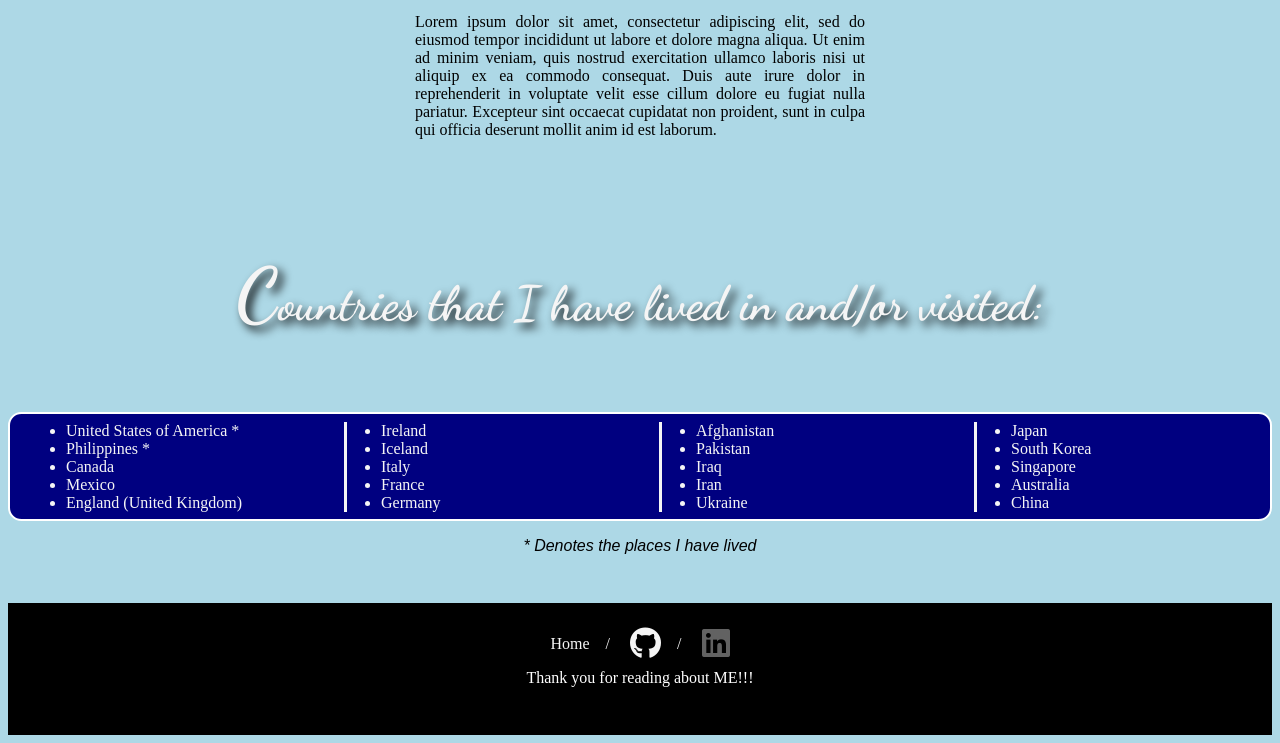
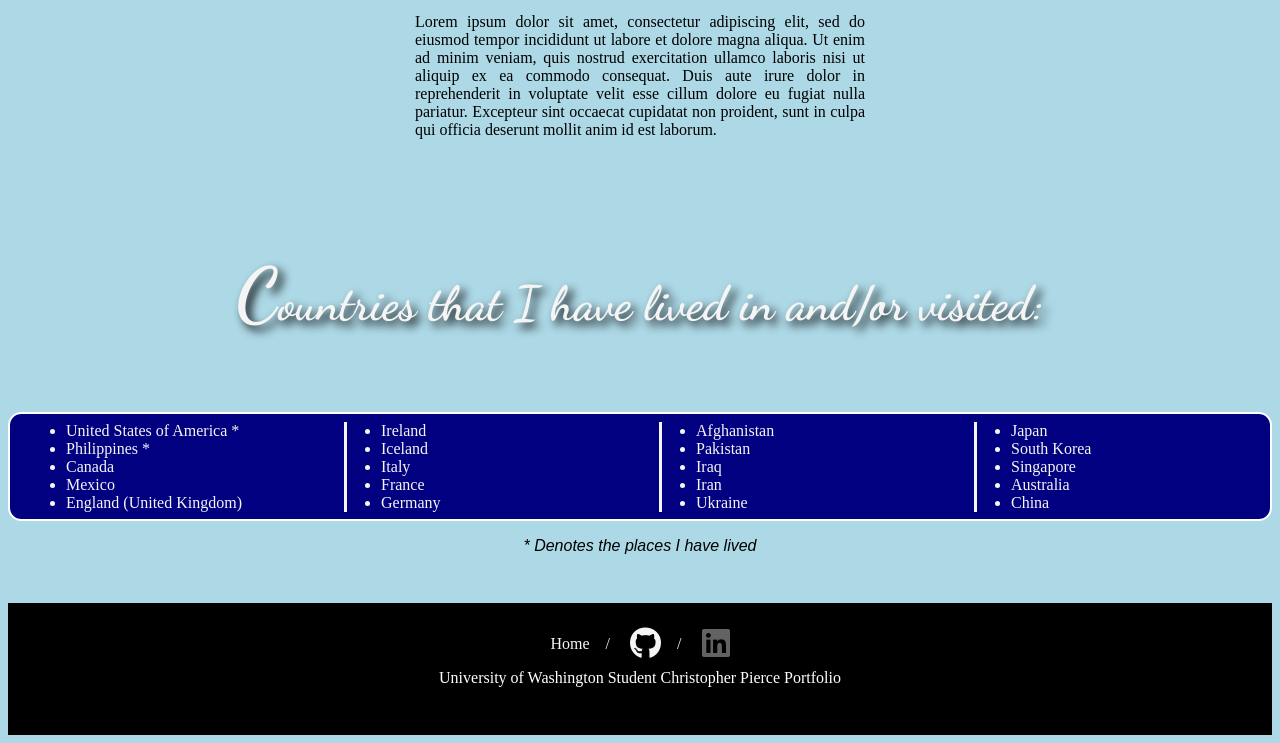
Before and after one commit to cpierce2/portfolio, a plain HTML site: page about-me.html in a window 1280 px wide. Shown: the part 1633-2376 px from the top of the page. Drawn offline with Linux system fonts and the light colour scheme.

Commit message:
modified files

```diff
--- a/about-me.html
+++ b/about-me.html
@@ -127,7 +127,7 @@
                 <a class="footer-nav" href="https://www.linkedin.com/in/cpierce29/"><i class="fa-brands fa-linkedin fa-beat-fade fa-2xl"></i></a>
             </nav>
 
-            <p>Thank you for reading about ME!!!</p>
+            <p>University of Washington Student Christopher Pierce Portfolio</p>
         </footer>
     </body>
 </html>
--- a/styles/stylesheet.css
+++ b/styles/stylesheet.css
@@ -1,4 +1,4 @@
-/* Stylesheet for Christopher Pierce Portfolio */
+/* Stylesheet for Christopher Pierce Portfolio Page*/
 
 aside {
     float: right;
```
Also changed, not shown: index.html (+2 -1 lines).
